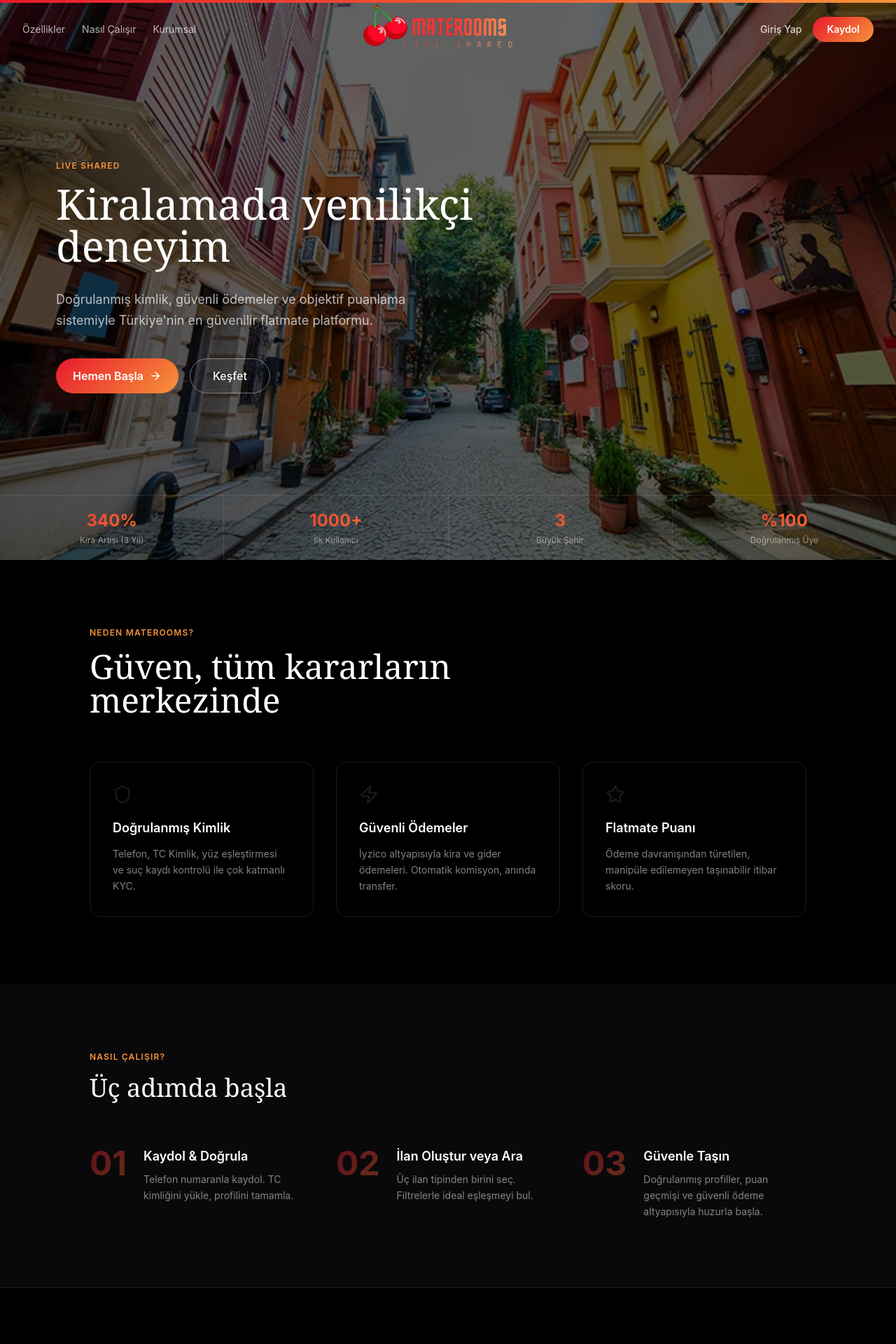
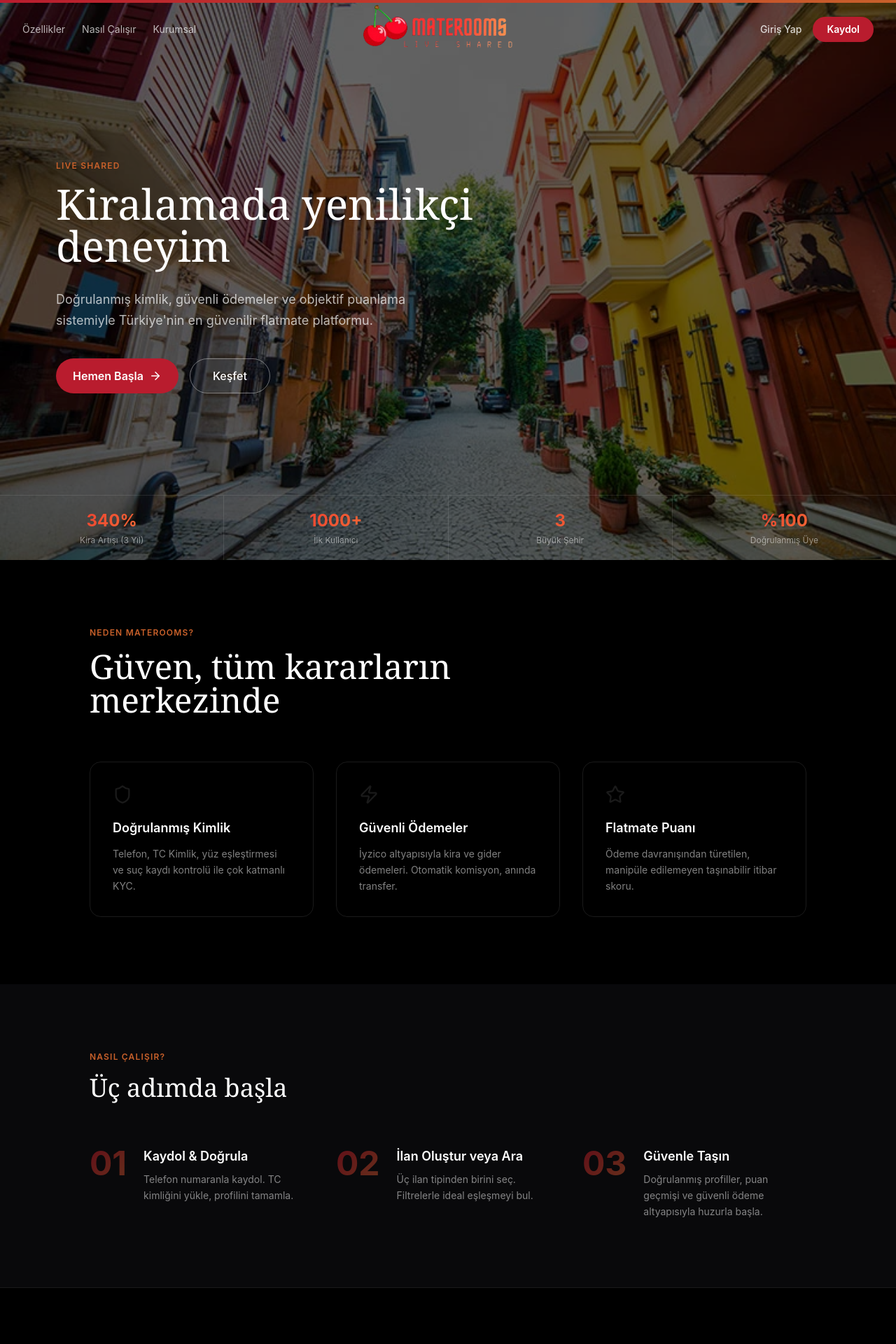
Before and after one commit to acsgn95/materooms, a Next.js app: page / in a window 1280 px wide. Shown: the top 1920 px of the page at 70% size. Built offline with nearby package versions, Linux system fonts and the light colour scheme.

Commit message:
chg: tone down button and accent colors to deeper red

```diff
--- a/src/app/b2b/page.tsx
+++ b/src/app/b2b/page.tsx
@@ -82,7 +82,7 @@ export default function B2BPage() {
               {PLANS.map((plan) => (
                 <div key={plan.name} className={`card flex flex-col relative ${plan.highlighted ? 'border-secondary shadow-[0_0_30px_rgba(232,25,44,0.15)]' : ''}`}>
                   {plan.highlighted && (
-                    <div className="absolute -top-3 left-1/2 -translate-x-1/2 text-white text-xs font-bold px-4 py-1 rounded-full" style={{ background: 'linear-gradient(135deg, #E8192C, #F7933A)' }}>
+                    <div className="absolute -top-3 left-1/2 -translate-x-1/2 text-white text-xs font-bold px-4 py-1 rounded-full" style={{ background: '#B91C2E' }}>
                       En Popüler
                     </div>
                   )}
--- a/src/app/globals.css
+++ b/src/app/globals.css
@@ -18,12 +18,12 @@ body {
 
 .btn-primary {
   @apply px-6 py-3 text-white rounded-full font-semibold transition-all;
-  background: linear-gradient(135deg, #E8192C 0%, #F7933A 100%);
+  background: #B91C2E;
 }
 .btn-primary:hover {
-  background: linear-gradient(135deg, #c9151f 0%, #e07a28 100%);
+  background: #9E1827;
   transform: translateY(-1px);
-  box-shadow: 0 4px 20px rgba(232, 25, 44, 0.4);
+  box-shadow: 0 4px 16px rgba(159, 24, 39, 0.35);
 }
 
 .btn-secondary {
--- a/src/app/page.tsx
+++ b/src/app/page.tsx
@@ -11,7 +11,7 @@ export default function Home() {
 
         {/* Brand gradient top border */}
         <div className="absolute top-0 left-0 right-0 h-1 z-20"
-          style={{ background: 'linear-gradient(90deg, #E8192C 0%, #F7933A 100%)' }} />
+          style={{ background: 'linear-gradient(90deg, #B91C2E 0%, #C8602A 100%)' }} />
 
         <HeroSlideshow />
 
@@ -42,7 +42,7 @@ export default function Home() {
         <div className="relative z-10 flex-1 flex items-center px-8 md:px-20">
           <div className="max-w-2xl">
             <p className="text-xs font-semibold tracking-widest uppercase mb-4"
-              style={{ color: '#F7933A' }}>
+              style={{ color: '#C8602A' }}>
               LIVE SHARED
             </p>
             <h1 className="text-5xl md:text-6xl text-white font-serif font-light leading-tight mb-8">
@@ -84,7 +84,7 @@ export default function Home() {
       {/* ── FEATURES ─────────────────────────────────────────── */}
       <section id="features" className="bg-black py-24 px-8">
         <div className="max-w-5xl mx-auto">
-          <p className="text-xs font-semibold tracking-widest uppercase mb-4" style={{ color: '#F7933A' }}>
+          <p className="text-xs font-semibold tracking-widest uppercase mb-4" style={{ color: '#C8602A' }}>
             Neden MateRooms?
           </p>
           <h2 className="text-4xl md:text-5xl text-white font-serif font-light mb-16 max-w-xl">
@@ -111,7 +111,7 @@ export default function Home() {
       {/* ── HOW IT WORKS ─────────────────────────────────────── */}
       <section id="how" className="bg-zinc-950 py-24 px-8">
         <div className="max-w-5xl mx-auto">
-          <p className="text-xs font-semibold tracking-widest uppercase mb-4" style={{ color: '#F7933A' }}>
+          <p className="text-xs font-semibold tracking-widest uppercase mb-4" style={{ color: '#C8602A' }}>
             Nasıl Çalışır?
           </p>
           <h2 className="text-4xl text-white font-serif font-light mb-16">Üç adımda başla</h2>
```
